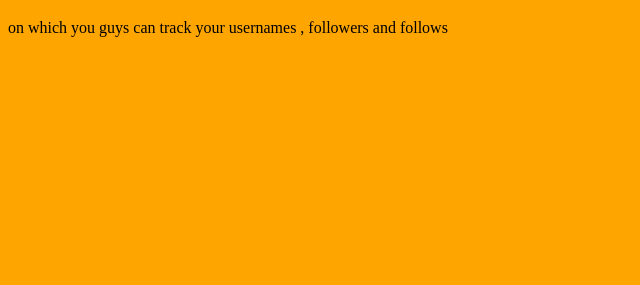
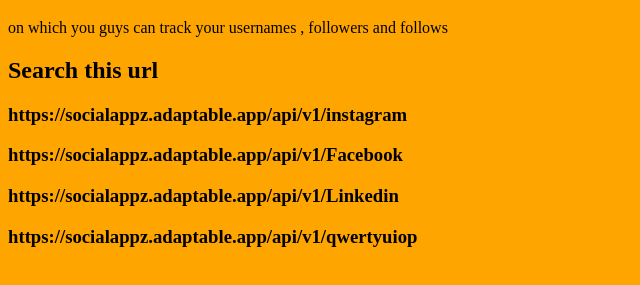
Before and after one commit to ManishThorat9/SocialApp, a website: page index.html in a window 1280 px wide. Shown: the part 61-346 px from the top of the page, without its empty margins (0-640 px from the left). Drawn offline with Linux system fonts and the light colour scheme.

Commit message:
Update index.html

```diff
--- a/index.html
+++ b/index.html
@@ -11,6 +11,11 @@
 
 <h1> hello welcome users this a Socialapp </h1>
 <p>on which you guys can track your usernames , followers and follows</p>
+    <h2>Search this url</h2>
+    <h3>https://socialappz.adaptable.app/api/v1/instagram</h3>
+    <h3>https://socialappz.adaptable.app/api/v1/Facebook</h3>
+    <h3>https://socialappz.adaptable.app/api/v1/Linkedin</h3>
+    <h3>https://socialappz.adaptable.app/api/v1/qwertyuiop</h3>
 
   </div>
 
```
